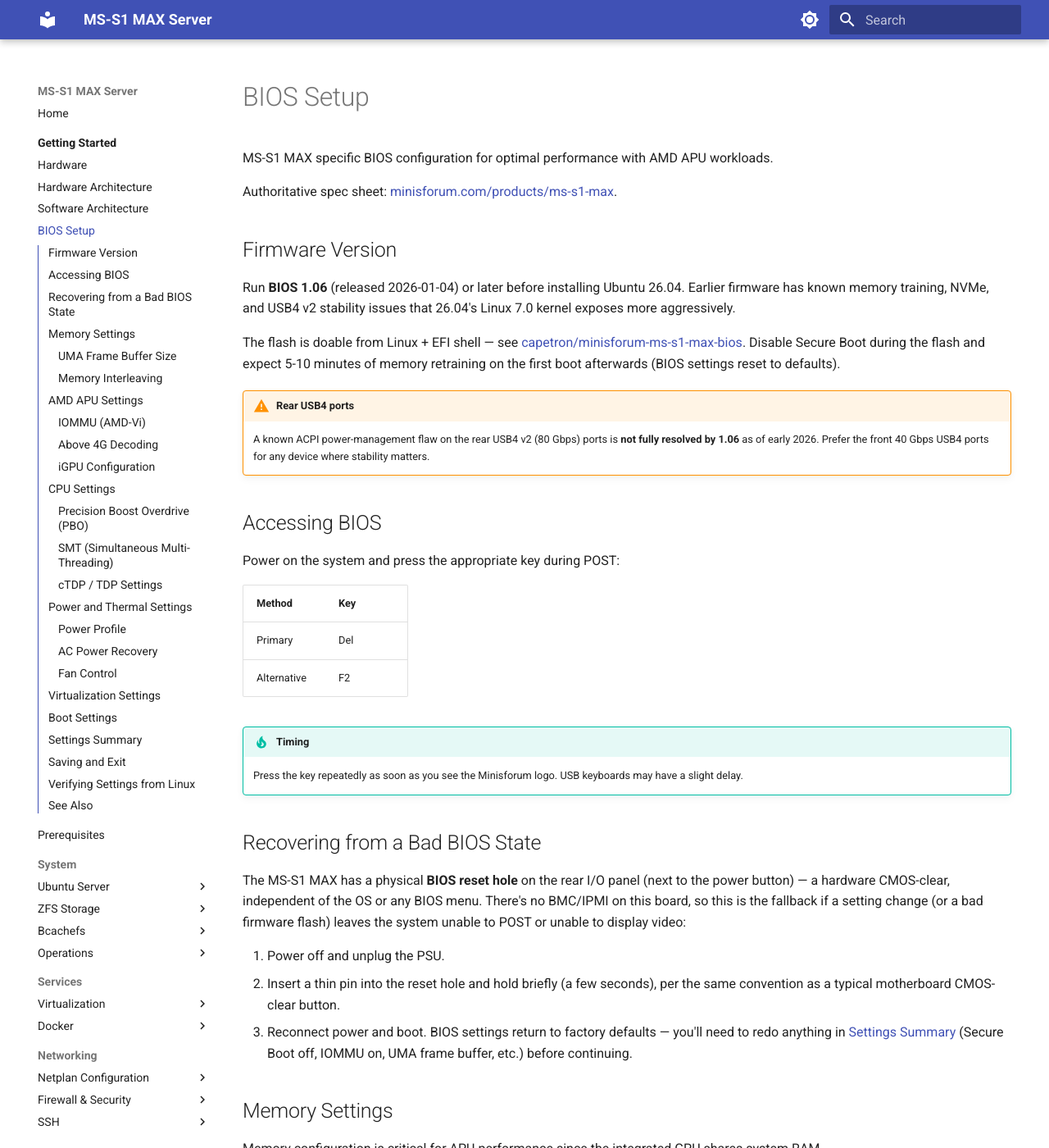
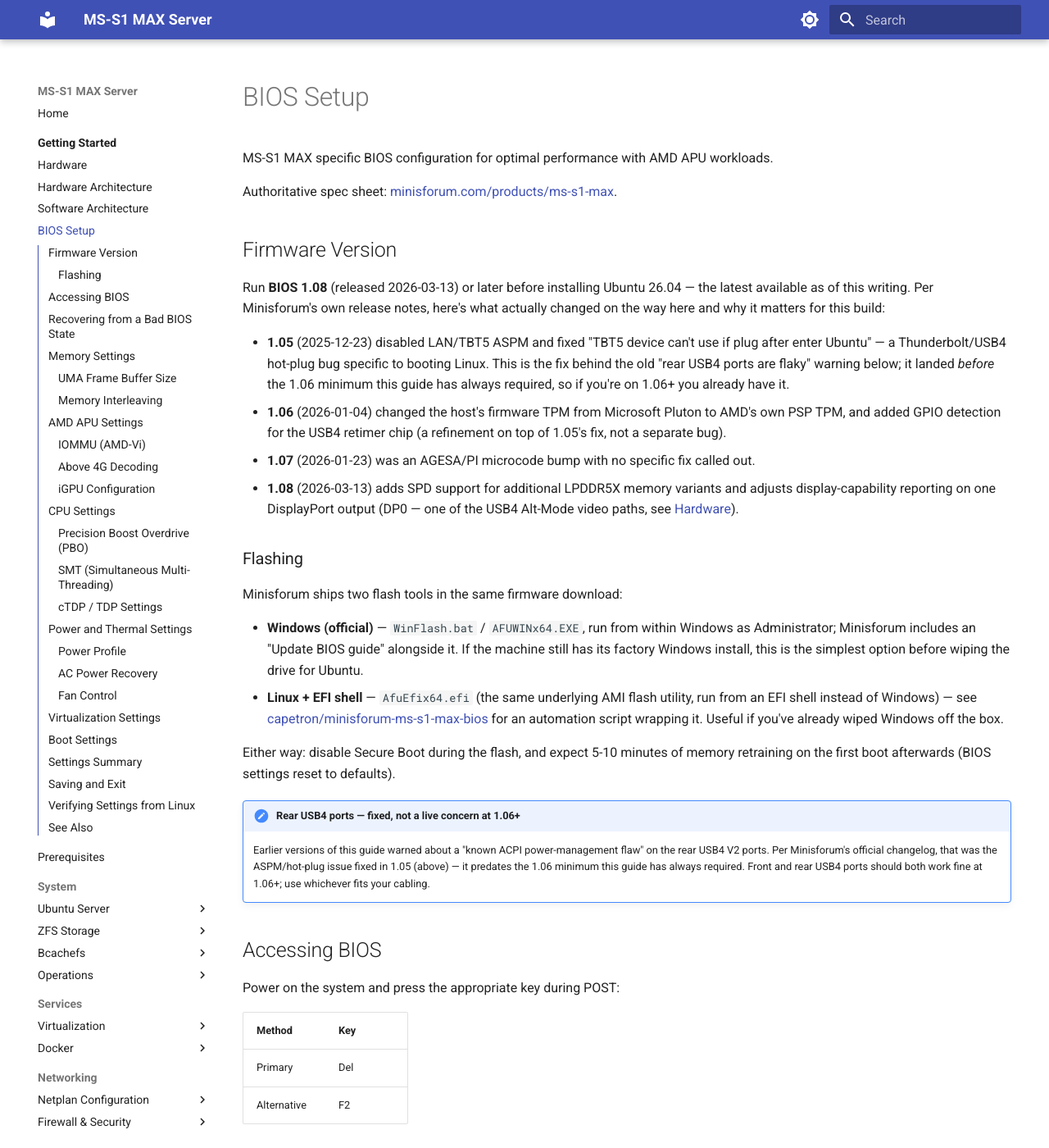
Before and after one commit to mortenoh/msai-setup, an MkDocs documentation site: the page built from docs/getting-started/bios-setup.md, in a window 1280 px wide and 1400 px high. Shown: the whole window at 82% size. Built offline with MkDocs 1.6.1 and Material for MkDocs 9.7.7, drawn with Linux system fonts in a browser that asks for light colours.

Commit message:
docs(bios): replace speculative BIOS-version claims with the real changelog
Sourced from Minisforum's own Release_Note.txt (versions 0.01 through
1.08). Corrects several claims that weren't well supported once checked
against the actual changelog:

- Baseline bumped to 1.08 (latest, 2026-03-13); documents what each
  version 1.05-1.08 actually changed instead of a vague "memory
  training, NVMe, USB4 stability" summary.
- The rear-USB4-port ACPI/hot-plug warning is corrected: the real fix
  ("TBT5 device can't use if plug after enter Ubuntu", ASPM disabled)
  landed in 1.05, before the 1.06 minimum this guide has always
  required — so it was never actually an open issue at 1.06+. Fixed
  in bios-setup.md, preparation.md, and post-install-checklist.md.
- Documents the official Windows flash method (WinFlash.bat /
  AFUWINx64.EXE, confirmed present in the actual firmware package)
  alongside the existing Linux/EFI-shell (AfuEfix64.efi) method,
  which was previously the only one documented.
- Notes the 1.06 TPM backend change (Pluton -> PSP TPM) and 1.08's
  DP0 display-capability change, tying into the multi-output note
  added to hardware.md.

```diff
--- a/docs/getting-started/bios-setup.md
+++ b/docs/getting-started/bios-setup.md
@@ -6,12 +6,24 @@
 
 ## Firmware Version
 
-Run **BIOS 1.06** (released 2026-01-04) or later before installing Ubuntu 26.04. Earlier firmware has known memory training, NVMe, and USB4 v2 stability issues that 26.04's Linux 7.0 kernel exposes more aggressively.
+Run **BIOS 1.08** (released 2026-03-13) or later before installing Ubuntu 26.04 — the latest available as of this writing. Per Minisforum's own release notes, here's what actually changed on the way here and why it matters for this build:
 
-The flash is doable from Linux + EFI shell — see [capetron/minisforum-ms-s1-max-bios](https://github.com/capetron/minisforum-ms-s1-max-bios). Disable Secure Boot during the flash and expect 5-10 minutes of memory retraining on the first boot afterwards (BIOS settings reset to defaults).
+- **1.05** (2025-12-23) disabled LAN/TBT5 ASPM and fixed "TBT5 device can't use if plug after enter Ubuntu" — a Thunderbolt/USB4 hot-plug bug specific to booting Linux. This is the fix behind the old "rear USB4 ports are flaky" warning below; it landed *before* the 1.06 minimum this guide has always required, so if you're on 1.06+ you already have it.
+- **1.06** (2026-01-04) changed the host's firmware TPM from Microsoft Pluton to AMD's own PSP TPM, and added GPIO detection for the USB4 retimer chip (a refinement on top of 1.05's fix, not a separate bug).
+- **1.07** (2026-01-23) was an AGESA/PI microcode bump with no specific fix called out.
+- **1.08** (2026-03-13) adds SPD support for additional LPDDR5X memory variants and adjusts display-capability reporting on one DisplayPort output (DP0 — one of the USB4 Alt-Mode video paths, see [Hardware](hardware.md)).
 
-!!! warning "Rear USB4 ports"
-    A known ACPI power-management flaw on the rear USB4 v2 (80 Gbps) ports is **not fully resolved by 1.06** as of early 2026. Prefer the front 40 Gbps USB4 ports for any device where stability matters.
+### Flashing
+
+Minisforum ships two flash tools in the same firmware download:
+
+- **Windows (official)** — `WinFlash.bat` / `AFUWINx64.EXE`, run from within Windows as Administrator; Minisforum includes an "Update BIOS guide" alongside it. If the machine still has its factory Windows install, this is the simplest option before wiping the drive for Ubuntu.
+- **Linux + EFI shell** — `AfuEfix64.efi` (the same underlying AMI flash utility, run from an EFI shell instead of Windows) — see [capetron/minisforum-ms-s1-max-bios](https://github.com/capetron/minisforum-ms-s1-max-bios) for an automation script wrapping it. Useful if you've already wiped Windows off the box.
+
+Either way: disable Secure Boot during the flash, and expect 5-10 minutes of memory retraining on the first boot afterwards (BIOS settings reset to defaults).
+
+!!! note "Rear USB4 ports — fixed, not a live concern at 1.06+"
+    Earlier versions of this guide warned about a "known ACPI power-management flaw" on the rear USB4 V2 ports. Per Minisforum's official changelog, that was the ASPM/hot-plug issue fixed in 1.05 (above) — it predates the 1.06 minimum this guide has always required. Front and rear USB4 ports should both work fine at 1.06+; use whichever fits your cabling.
 
 ## Accessing BIOS
 
```
Also changed, not shown: docs/ubuntu/installation/post-install-checklist.md (+1 -1 lines), docs/ubuntu/installation/preparation.md (+9 -4 lines).
